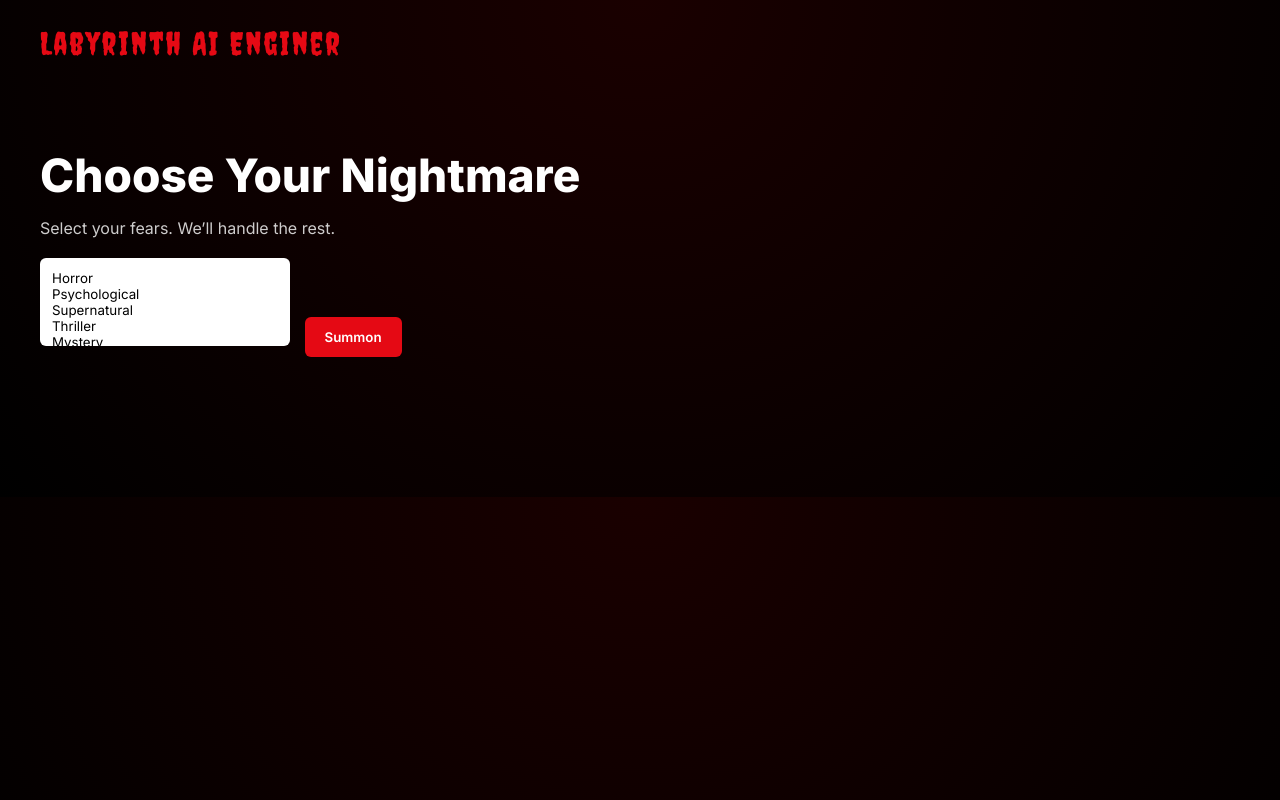
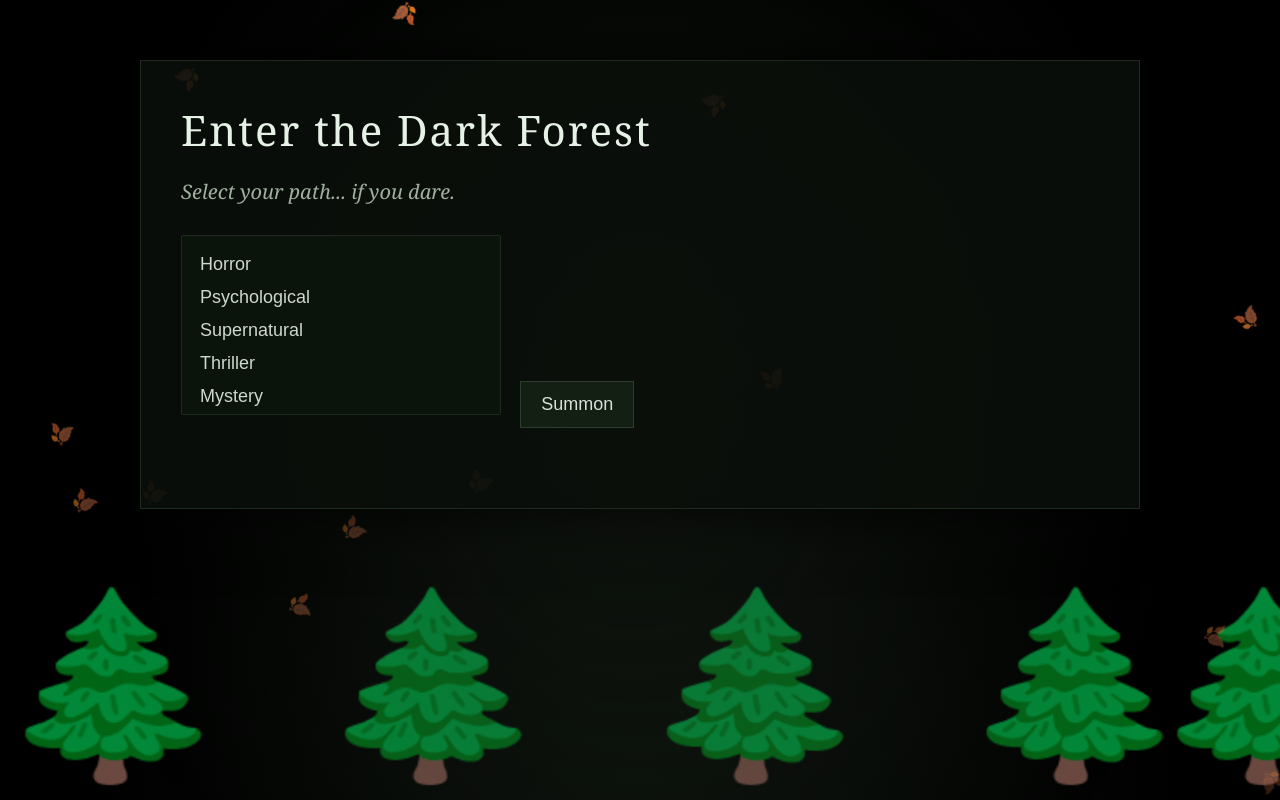
Before and after one commit to Gift3dMyndZ/labyrinth-ai-engine, a FastAPI app: page /dashboard in a window 1280 px wide. Run offline with FastAPI, Linux system fonts and the light colour scheme.

Commit message:
Dark forest

```diff
--- a/app/templates/dashboard.html
+++ b/app/templates/dashboard.html
@@ -1,161 +1,202 @@
 <!DOCTYPE html>
 <html>
 <head>
-    <title>Labyrinth AI Enginer</title>
+    <title>Labyrinth Engine — Dark Forest</title>
     <meta name="viewport" content="width=device-width, initial-scale=1" />
-
-    <link href="https://fonts.googleapis.com/css2?family=Creepster&family=Inter:wght@300;400;600;800&display=swap" rel="stylesheet">
 
     <style>
         * {
-            box-sizing: border-box;
             margin: 0;
             padding: 0;
-            font-family: 'Inter', sans-serif;
+            box-sizing: border-box;
         }
 
         body {
-            background: radial-gradient(circle at top, #1a0000, #000);
-            color: white;
-            overflow-x: hidden;
+            background: radial-gradient(circle at center, #0a0f0a 0%, #000000 80%);
+            color: #b8c6b8;
+            font-family: "Georgia", serif;
+            overflow: hidden;
+            position: relative;
         }
 
-        header {
-            padding: 25px 40px;
-            font-size: 32px;
-            font-family: 'Creepster', cursive;
-            color: #e50914;
+        /* =============================
+           FOG LAYER
+        ============================== */
+
+        .fog {
+            position: fixed;
+            inset: 0;
+            background: radial-gradient(circle at 50% 60%, rgba(40,50,40,0.3), transparent 70%);
+            animation: fogMove 20s infinite alternate ease-in-out;
+            pointer-events: none;
+            z-index: 1;
+        }
+
+        @keyframes fogMove {
+            from { transform: translateX(-20px); }
+            to   { transform: translateX(20px); }
+        }
+
+        /* =============================
+           TREES
+        ============================== */
+
+        .tree {
+            position: fixed;
+            bottom: 0;
+            font-size: 180px;
+            color: #0f1a0f;
+            opacity: 0.8;
+            transform-origin: bottom center;
+            animation: sway 6s infinite ease-in-out alternate;
+            pointer-events: none;
+        }
+
+        .tree:nth-child(1) { left: 5%; animation-duration: 7s; }
+        .tree:nth-child(2) { left: 25%; animation-duration: 6s; }
+        .tree:nth-child(3) { left: 50%; animation-duration: 8s; }
+        .tree:nth-child(4) { left: 75%; animation-duration: 7s; }
+        .tree:nth-child(5) { left: 90%; animation-duration: 6s; }
+
+        @keyframes sway {
+            from { transform: rotate(-2deg); }
+            to   { transform: rotate(2deg); }
+        }
+
+        /* =============================
+           FALLING LEAVES
+        ============================== */
+
+        .leaf {
+            position: fixed;
+            top: -20px;
+            font-size: 20px;
+            color: #3a4d3a;
+            pointer-events: none;
+            animation: fall linear forwards;
+        }
+
+        @keyframes fall {
+            to {
+                transform: translateY(110vh) rotate(360deg);
+                opacity: 0.2;
+            }
+        }
+
+        /* =============================
+           UI PANEL
+        ============================== */
+
+        .panel {
+            position: relative;
+            width: 90%;
+            max-width: 1000px;
+            margin: 60px auto;
+            padding: 40px;
+            background: rgba(10,15,10,0.9);
+            border: 1px solid #1f2a1f;
+            box-shadow: 0 0 60px rgba(0,0,0,0.9);
+            z-index: 3;
+        }
+
+        h1 {
+            font-weight: normal;
+            margin-bottom: 20px;
+            font-size: 42px;
+            color: #e6f2e6;
             letter-spacing: 2px;
         }
 
-        .hero {
-            padding: 60px 40px;
-            text-align: left;
-        }
-
-        .hero h1 {
-            font-size: 46px;
-            margin-bottom: 15px;
-            color: #fff;
-        }
-
-        .hero p {
-            opacity: 0.8;
-            margin-bottom: 20px;
+        p {
+            margin-bottom: 30px;
+            font-style: italic;
+            font-size: 20px;
+            color: #9fb09f;
         }
 
         select {
+            background: #0b140b;
+            color: #cdd8cd;
+            border: 1px solid #1f2a1f;
             padding: 12px;
-            border-radius: 6px;
-            border: none;
-            min-width: 250px;
+            min-width: 320px;
+            font-size: 18px;
+            height: 180px;
+        }
+
+        select option {
+            padding: 6px;
         }
 
         button {
-            background: #e50914;
-            color: white;
-            border: none;
+            background: #141f14;
+            color: #d8e0d8;
+            border: 1px solid #2d3d2d;
             padding: 12px 20px;
-            border-radius: 6px;
-            font-weight: 600;
+            margin-left: 15px;
             cursor: pointer;
-            transition: 0.3s;
-            margin-left: 10px;
+            font-size: 18px;
         }
 
         button:hover {
-            background: #ff1a1a;
-            transform: scale(1.08);
-            box-shadow: 0 0 15px red;
-        }
-
-        .section {
-            padding: 40px;
+            background: #1c2a1c;
         }
 
         .cards {
+            margin-top: 40px;
             display: grid;
             grid-template-columns: repeat(auto-fill, minmax(220px, 1fr));
             gap: 25px;
         }
 
         .card {
-            position: relative;
-            height: 340px;
-            border-radius: 12px;
-            overflow: hidden;
-            cursor: pointer;
-            transition: transform 0.4s ease;
+            background: rgba(15,20,15,0.95);
+            padding: 15px;
+            border: 1px solid #1f2a1f;
         }
 
         .card img {
             width: 100%;
-            height: 100%;
+            height: 220px;
             object-fit: cover;
-            transition: transform 0.6s ease, filter 0.6s ease;
+            filter: grayscale(30%) brightness(0.8);
+            margin-bottom: 10px;
         }
 
-        .card:hover img {
-            transform: scale(1.15);
-            filter: brightness(0.7) contrast(1.2);
+        .card h3 {
+            font-size: 16px;
+            color: #e6f2e6;
         }
 
-        .card:hover {
-            transform: scale(1.05);
-            box-shadow: 0 0 25px rgba(255, 0, 0, 0.6);
+        .card p {
+            font-size: 14px;
+            color: #9fb09f;
         }
 
-        .overlay {
-            position: absolute;
-            bottom: 0;
-            width: 100%;
-            padding: 25px;
-            background: linear-gradient(to top, rgba(0,0,0,0.95), transparent);
-            transform: translateY(30%);
-            transition: transform 0.4s ease;
+        @media (max-width:600px) {
+            h1 { font-size: 28px; }
+            p { font-size: 16px; }
+            select { width: 100%; min-width: unset; }
+            button { width: 100%; margin: 15px 0 0 0; }
+            .cards { grid-template-columns: 1fr; }
         }
 
-        .card:hover .overlay {
-            transform: translateY(0);
-        }
-
-        .overlay h3 {
-            font-size: 20px;
-            margin-bottom: 8px;
-        }
-
-        .overlay p {
-            font-size: 13px;
-            opacity: 0.8;
-        }
-
-        .badge {
-            position: absolute;
-            top: 15px;
-            right: 15px;
-            background: #e50914;
-            padding: 5px 10px;
-            border-radius: 4px;
-            font-size: 12px;
-            font-weight: bold;
-            box-shadow: 0 0 10px red;
-        }
-
-        @media (max-width: 600px) {
-            .hero h1 {
-                font-size: 30px;
-            }
-        }
     </style>
 </head>
 
 <body>
 
-<header>Labyrinth AI Enginer</header>
+<div class="fog"></div>
 
-<section class="hero">
-    <h1>Choose Your Nightmare</h1>
-    <p>Select your fears. We’ll handle the rest.</p>
+<div class="tree">🌲</div>
+<div class="tree">🌲</div>
+<div class="tree">🌲</div>
+<div class="tree">🌲</div>
+<div class="tree">🌲</div>
+
+<div class="panel">
+    <h1>Enter the Dark Forest</h1>
+    <p>Select your path... if you dare.</p>
 
     <select id="themes" multiple>
         <option value="horror">Horror</option>
@@ -164,55 +205,69 @@
         <option value="thriller">Thriller</option>
         <option value="mystery">Mystery</option>
         <option value="coming-of-age">Coming of Age</option>
+        <option value="history">History</option>
+        <option value="science">Science</option>
     </select>
 
     <button onclick="getRecommendations()">Summon</button>
-</section>
 
-<section class="section">
     <div class="cards" id="results"></div>
-</section>
+</div>
 
 <script>
+
+/* Recommender unchanged */
+
 async function getRecommendations() {
     const select = document.getElementById("themes");
-    const selected = Array.from(select.selectedOptions).map(option => option.value);
+    const selected = [...select.selectedOptions].map(o => o.value);
 
-    if (selected.length === 0) {
-        alert("Select at least one fear...");
+    if (!selected.length) {
+        alert("Choose your fate...");
         return;
     }
 
+    try {
         const response = await fetch("/recommend", {
             method: "POST",
-        headers: {
-            "Content-Type": "application/json"
-        },
-        body: JSON.stringify({
-            preferences: selected
-        })
+            headers: {"Content-Type":"application/json"},
+            body: JSON.stringify({ preferences: selected })
         });
 
         const data = await response.json();
-    const resultsDiv = document.getElementById("results");
-    resultsDiv.innerHTML = "";
+        const results = document.getElementById("results");
+        results.innerHTML = "";
 
         data.forEach(book => {
             const card = document.createElement("div");
             card.className = "card";
-
             card.innerHTML = `
-            <img src="${book.image}" alt="${book.title}">
-            <div class="badge">Recommended</div>
-            <div class="overlay">
+                <img src="${book.image}">
                 <h3>${book.title}</h3>
                 <p>${book.themes.join(", ")}</p>
-            </div>
             `;
+            results.appendChild(card);
+        });
 
-        resultsDiv.appendChild(card);
-    });
+    } catch {
+        alert("The forest rejects your request.");
     }
+}
+
+/* Leaves */
+
+function spawnLeaf() {
+    const leaf = document.createElement("div");
+    leaf.className = "leaf";
+    leaf.innerHTML = "🍂";
+    leaf.style.left = Math.random() * window.innerWidth + "px";
+    leaf.style.animationDuration = (5 + Math.random() * 5) + "s";
+    document.body.appendChild(leaf);
+    setTimeout(() => leaf.remove(), 10000);
+}
+
+setInterval(spawnLeaf, 500);
+
 </script>
 
 </body>
```
Lines whose indentation alone changed are shown as unchanged.
